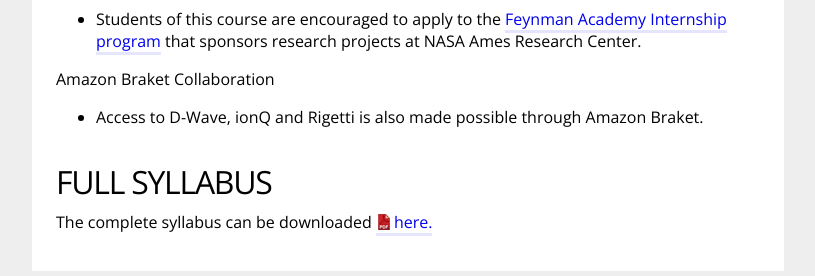
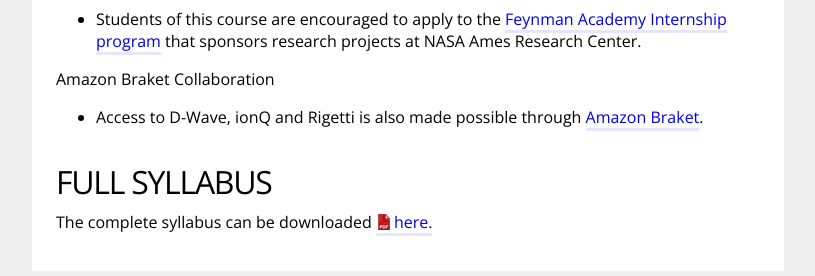
Before and after one commit to bernalde/QuIP, a Jekyll site: the page built from index.md, in a window 1280 px wide and 900 px high, scrolled down 1673 px. Shown: the part 621-897 px from the top of the window, without its empty margins (232-1047 px from the left). Built offline with Jekyll 4.4.1, drawn with Linux system fonts in a browser that asks for light colours; part of the change alters nothing that is shown.

```diff
--- a/index.md
+++ b/index.md
@@ -84,7 +84,7 @@ USRA Collaboration
 - Students of this course are encouraged to apply to the [Feynman Academy Internship program](https://riacs.usra.edu/quantum/qacademy) that sponsors research projects at NASA Ames Research Center.
 
 Amazon Braket Collaboration
-- Access to D-Wave, ionQ and Rigetti is also made possible through Amazon Braket.
+- Access to D-Wave, ionQ and Rigetti is also made possible through [Amazon Braket](https://aws.amazon.com/braket/).
 
 
 # Full Syllabus
```
